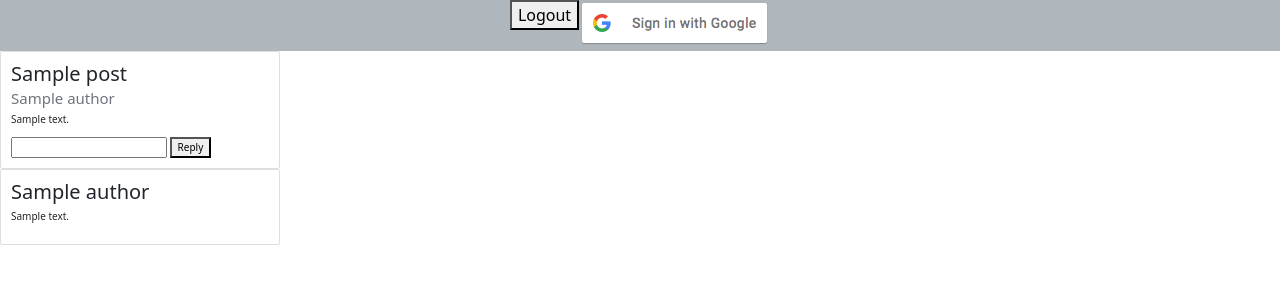
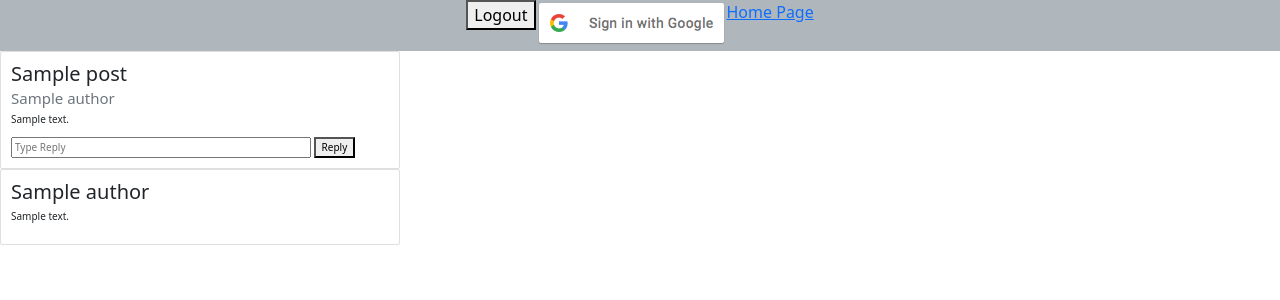
Before and after one commit to Msamson09/Definitely_Not_Reddit, a Node project: template views/posts/show.ejs in a window 1280 px wide. Shown: the top 300 px of the page. Run offline with Node 20 templates, Linux system fonts and the light colour scheme; the template is opened without the code that fills it: most values are stand-ins (such as "Sample title", 1, 10 or a date in 2020).

Commit message:
widens reply input and cards

```diff
--- a/views/partials/nav.ejs
+++ b/views/partials/nav.ejs
@@ -10,5 +10,5 @@
         <img id="siwg-image" alt="Sign in with Google" />
       </button>
     </a>
-
+    <a href="/posts">Home Page</a>
 </nav>
--- a/views/posts/show.ejs
+++ b/views/posts/show.ejs
@@ -12,19 +12,19 @@
     <title>Definitely-Not-Reddit</title>
 </head>
 <body>
-    <div class="card" style="width: 28rem;">
+    <div class="card" style="width: 40rem;">
         <div class="card-body">
           <h2 class="card-title"><%= post.title %></h2>
           <h4 class="card-subtitle mb-2 text-muted"><%= post.author.name %></h4>
           <p class="card-text"><%= post.text %></p>
           <form action="/posts/<%= post._id %>/replies" method="POST">
-            <input type="text" name="text">
+            <input type="text" name="text" placeholder="Type Reply" style="width: 30rem;">
             <button>Reply</button>
            </form>
         </div>
     </div>
 <% post.replies.forEach(reply => { %>
-    <div class="card" style="width: 28rem;">
+    <div class="card" style="width: 40rem;">
         <div class="card-body">
           <h2 class="card-title"><%= reply.author.name %></h2>
           <p class="card-text"><%= reply.text %></p>
```
